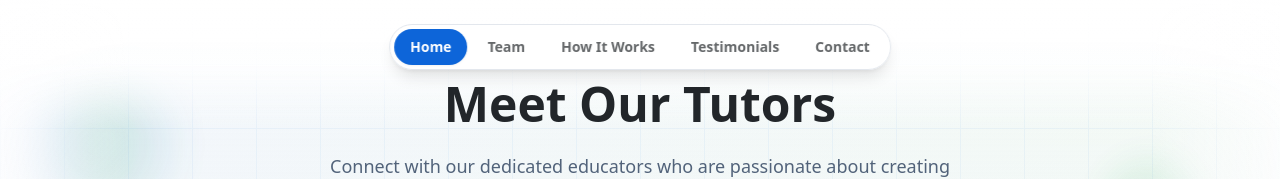
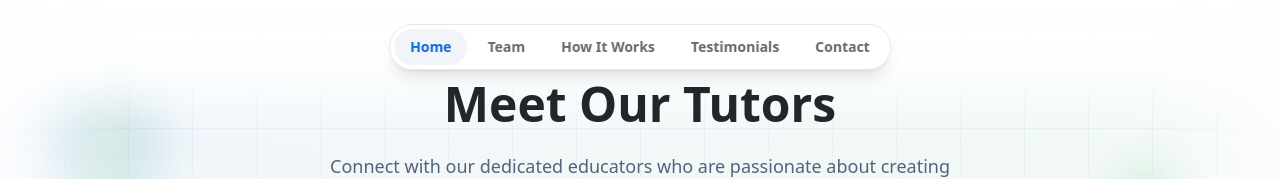
Before and after one commit to jjay123456/draft-space-project, a React (Vite) app: page /team in a window 1280 px wide. Shown: the top 179 px of the page. Built offline with nearby package versions, Linux system fonts and the light colour scheme.

Commit message:
Fix navbar highlight

```diff
--- a/src/components/ui/tubelight-navbar.tsx
+++ b/src/components/ui/tubelight-navbar.tsx
@@ -49,15 +49,27 @@ export function NavBar({ items, className }: NavBarProps) {
               to={item.url}
               onClick={() => setActiveTab(item.name)}
               className={cn(
-                "relative cursor-pointer text-sm font-semibold px-4 py-2 rounded-full transition-all duration-200 whitespace-nowrap",
-                "text-foreground/70 hover:text-foreground hover:bg-muted/50",
-                isActive && "bg-primary text-primary-foreground shadow-sm",
+                "relative cursor-pointer text-sm font-semibold px-4 py-2 rounded-full transition-colors whitespace-nowrap",
+                "text-foreground/70 hover:text-foreground",
+                isActive && "text-primary",
               )}
             >
               <span className="hidden md:inline">{item.name}</span>
               <span className="md:hidden">
                 <Icon size={18} strokeWidth={2.5} />
               </span>
+              {isActive && (
+                <motion.div
+                  layoutId="activeTab"
+                  className="absolute inset-0 bg-muted rounded-full -z-10"
+                  initial={false}
+                  transition={{
+                    type: "spring",
+                    stiffness: 300,
+                    damping: 30,
+                  }}
+                />
+              )}
             </RouterLink>
           )
         })}
```
